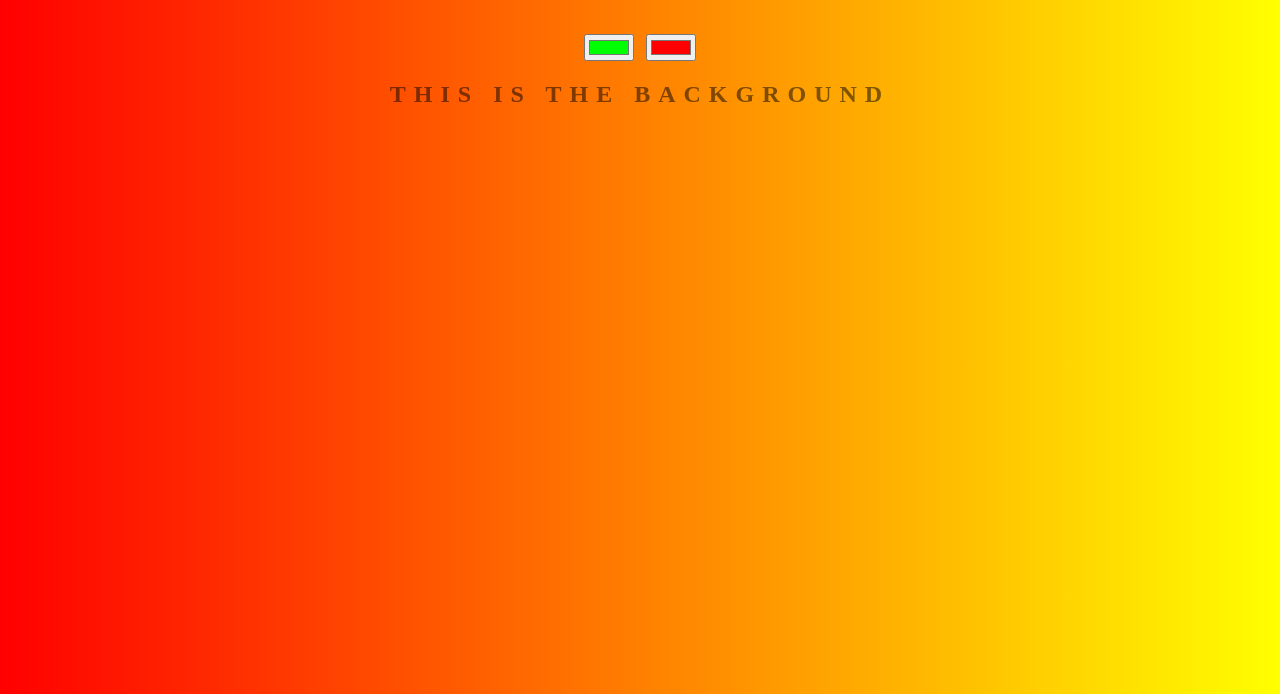
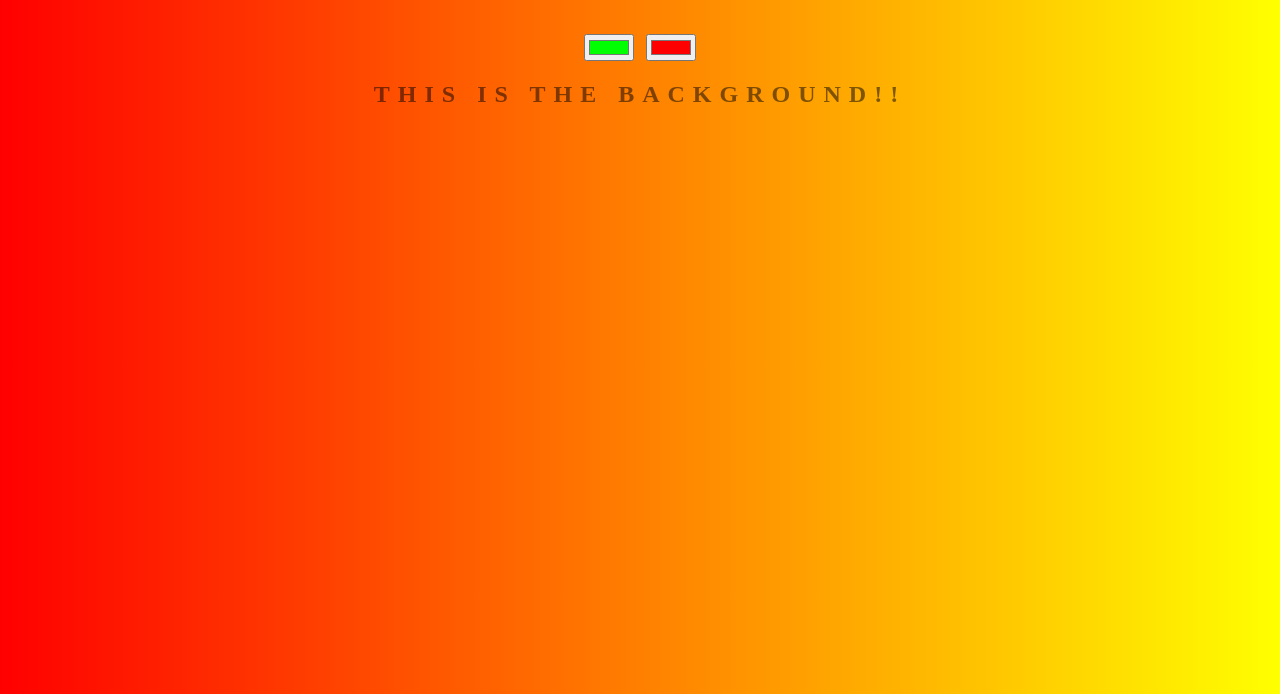
Before and after one commit to mscchapagain/background-generator, a plain HTML site: page index.html in a window 1280 px wide. Shown: the part 106-800 px from the top of the page. Drawn offline with Linux system fonts and the light colour scheme.

Commit message:
Changing the text

```diff
--- a/index.html
+++ b/index.html
@@ -8,7 +8,7 @@
 	<h1> COOL Generator</h1>
 		<input class ="color1" type ="color" name = "color1" value = "#00ff00">
 		<input class = "color2" type ="color" name = "color2" value = "#ff0000">
-	<h2> This is the Background</h2>
+	<h2> This is the Background!!</h2>
 	<h3></h3>
 
 	<script type="text/javascript" src = "script.js"></script>
```
